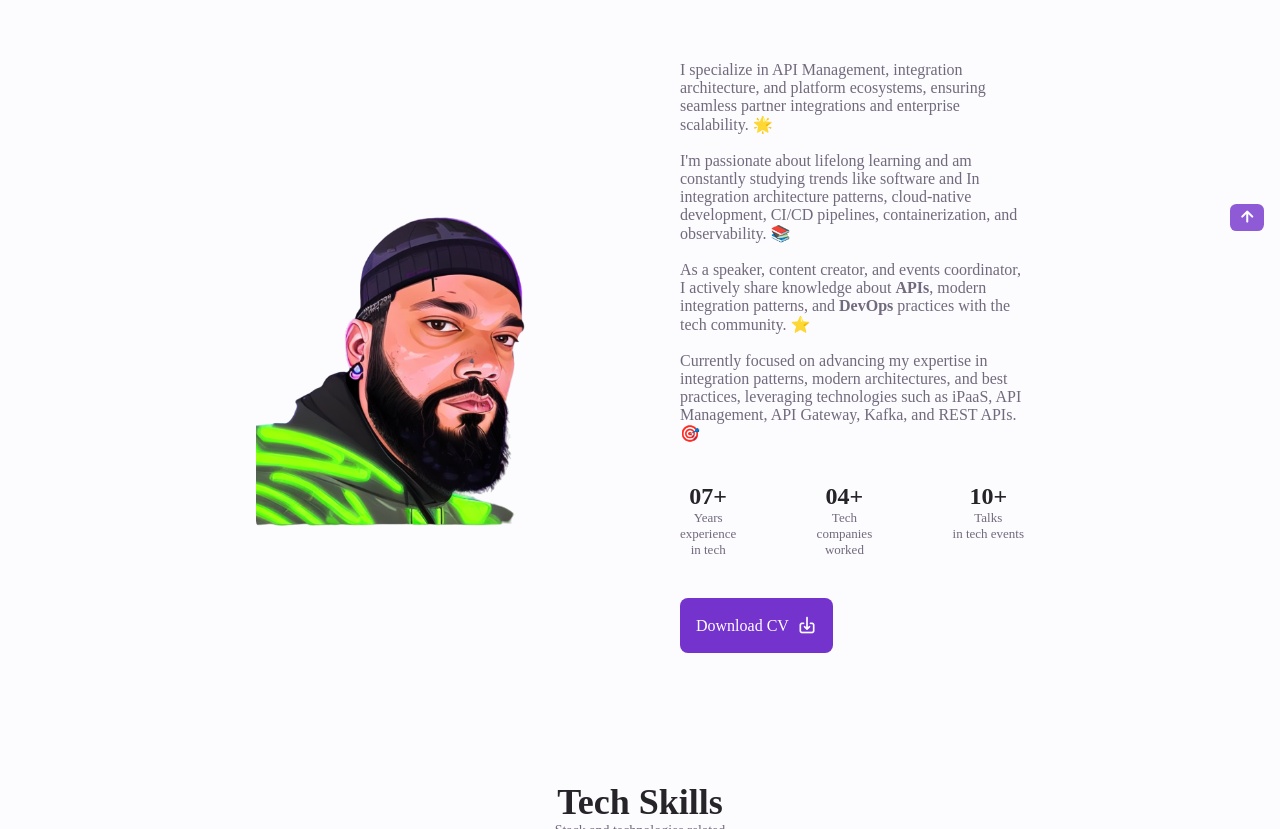
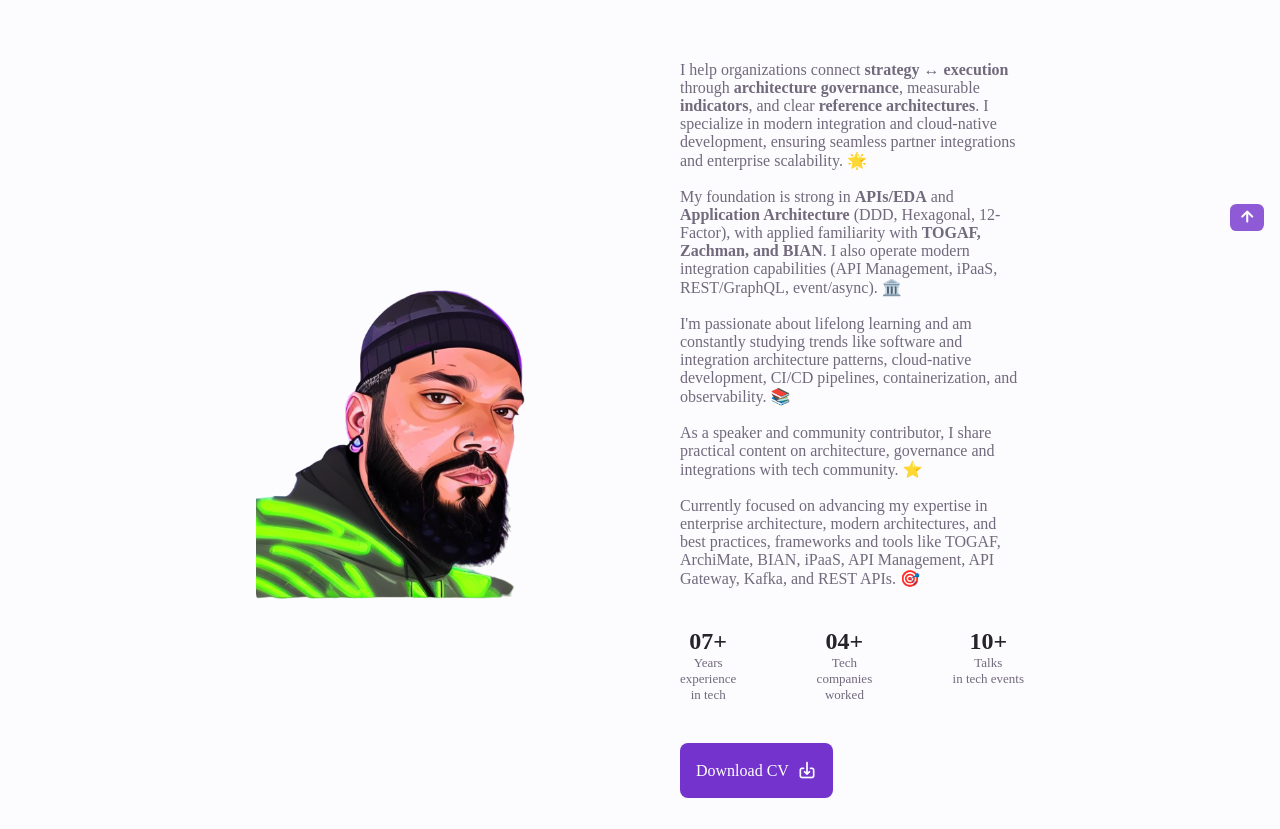
Before and after one commit to it0dan/personal-portfolio, a plain HTML site: page index.html in a window 1280 px wide. Shown: the part 729-1558 px from the top of the page. Drawn offline with nearby package versions, Linux system fonts and the light colour scheme.

Commit message:
doc: updating About Me and Title description

```diff
--- a/index.html
+++ b/index.html
@@ -115,10 +115,10 @@
 
           <div class="home__data">
             <h1 class="home__title">Hi! I'm Dan</h1>
-            <h3 class="home__subtitle">Integration Specialist</h3>
+            <h3 class="home__subtitle">IT Architect | Integration & Governance</h3>
             <p class="home__description">
               <br>
-              Integration trusted advisor, cloud & devops enthusiast, speaker and event coordinator, content creator, and <del>retired
+              IT Architect, integration trusted advisor, cloud & devops enthusiast, speaker and event coordinator and <del>retired
                 bass player</del>. 🛠️ 🎸
             </p>
             <a href="https://www.linkedin.com/in/it0dan/" target="_blank" class="button button--flex">
@@ -147,19 +147,23 @@
 
         <div class="about__data">
           <p class="about__description">
-            I specialize in API Management, integration architecture, and platform ecosystems, ensuring seamless partner
+            I help organizations connect <b>strategy ↔ execution</b> through <b>architecture governance</b>,
+            measurable <b>indicators</b>, and clear <b>reference architectures</b>. I specialize in modern integration and cloud-native development, ensuring seamless partner
             integrations and enterprise scalability. 🌟
             <br><br>
-            I'm passionate about lifelong learning and am constantly studying trends like software and In integration
+            My foundation is strong in <b>APIs/EDA</b> and <b>Application Architecture</b> (DDD, Hexagonal, 12-Factor),
+            with applied familiarity with <b>TOGAF, Zachman, and BIAN</b>. I also operate modern integration capabilities
+            (API Management, iPaaS, REST/GraphQL, event/async). 🏛️
+            <br><br>
+            I'm passionate about lifelong learning and am constantly studying trends like software and integration
             architecture patterns, cloud-native development, CI/CD pipelines, containerization, and
             observability. 📚
             <br><br>
-            As a speaker, content creator, and events coordinator,
-            I actively share knowledge about <b>APIs</b>, modern integration patterns, and <b>DevOps</b> practices with
-            the tech community. ⭐
+            As a speaker and community contributor, I share practical content on architecture, governance and integrations with
+            tech community. ⭐
             <br><br>
-            Currently focused on advancing my expertise in integration patterns, modern architectures, and best
-            practices, leveraging technologies such as iPaaS, API Management, API Gateway, Kafka, and REST APIs. 🎯
+            Currently focused on advancing my expertise in enterprise architecture, modern architectures, and best
+            practices, frameworks and tools like TOGAF, ArchiMate, BIAN, iPaaS, API Management, API Gateway, Kafka, and REST APIs. 🎯
           </p>
 
           <div class="about__info">
```
